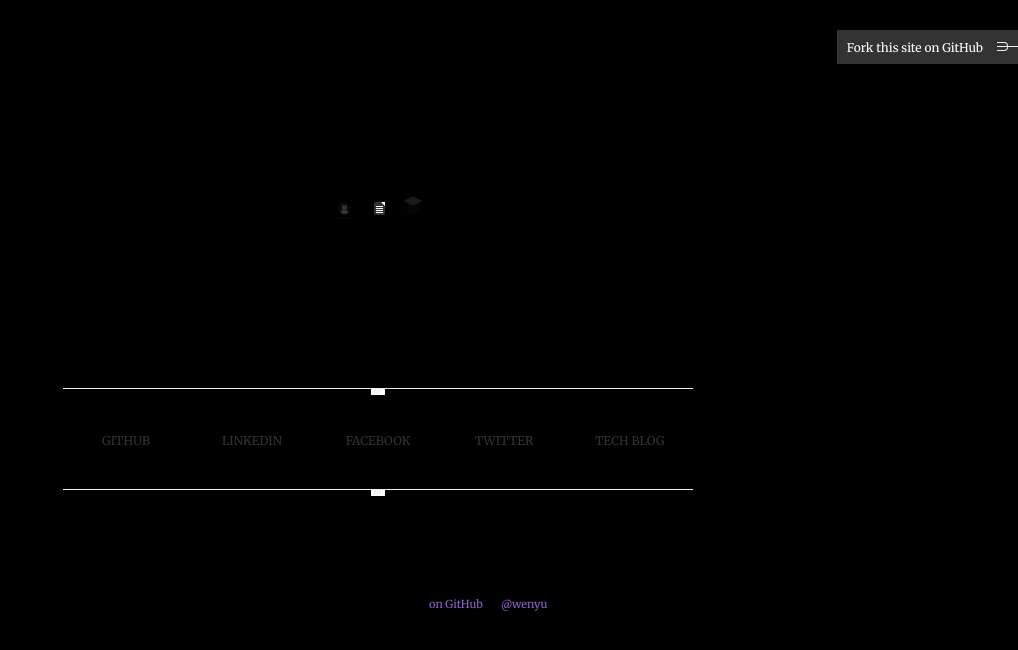
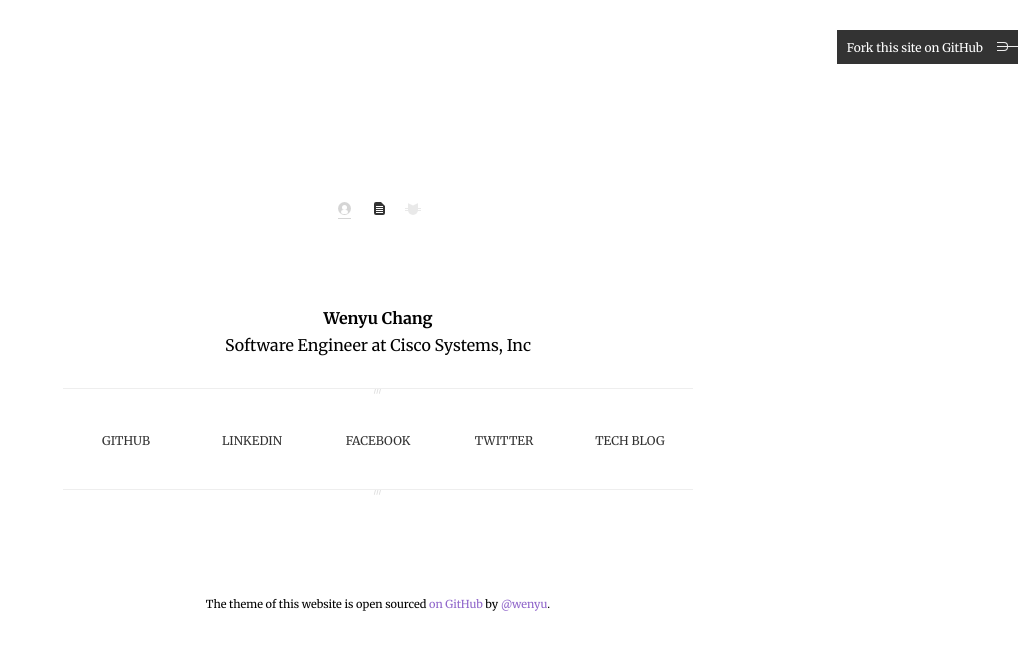
Before and after one commit to WenyuChang/wenyuchang.github.io, a Jekyll site: the page built from index.md, in a window 1280 px wide. Shown: the top 650 px of the page, without its empty margins (262-1280 px from the left). Built offline with Jekyll 4.4.1, drawn with Linux system fonts in a browser that asks for light colours; comment, search, counter and statistics services are not loaded.

Commit message:
Update style.css

```diff
--- a/assets/style.css
+++ b/assets/style.css
@@ -4,7 +4,7 @@
   font-family: Merriweather, serif;
   font-weight: 400;
   font-size: 16px;
-  background-color: #000; }
+  background-color: #fff; }
 
 a {
   color: #8f65ca;
```
